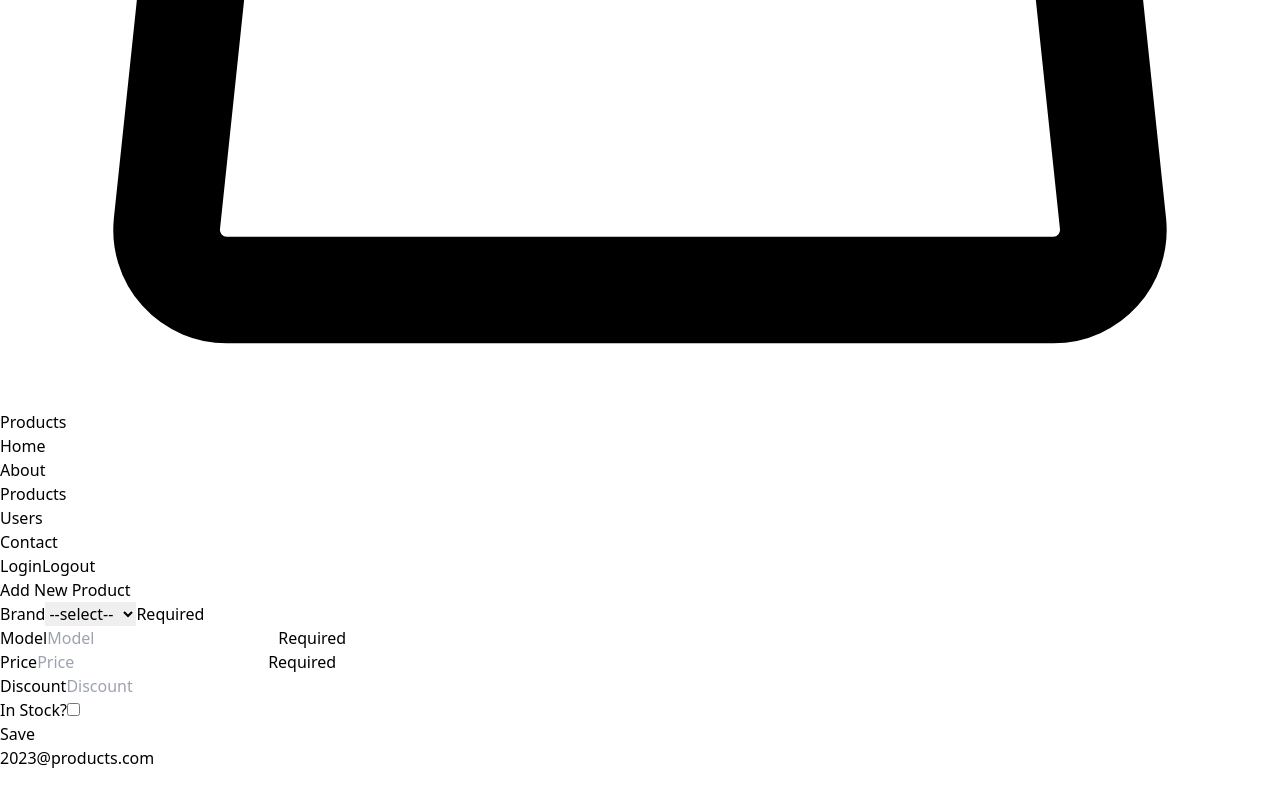
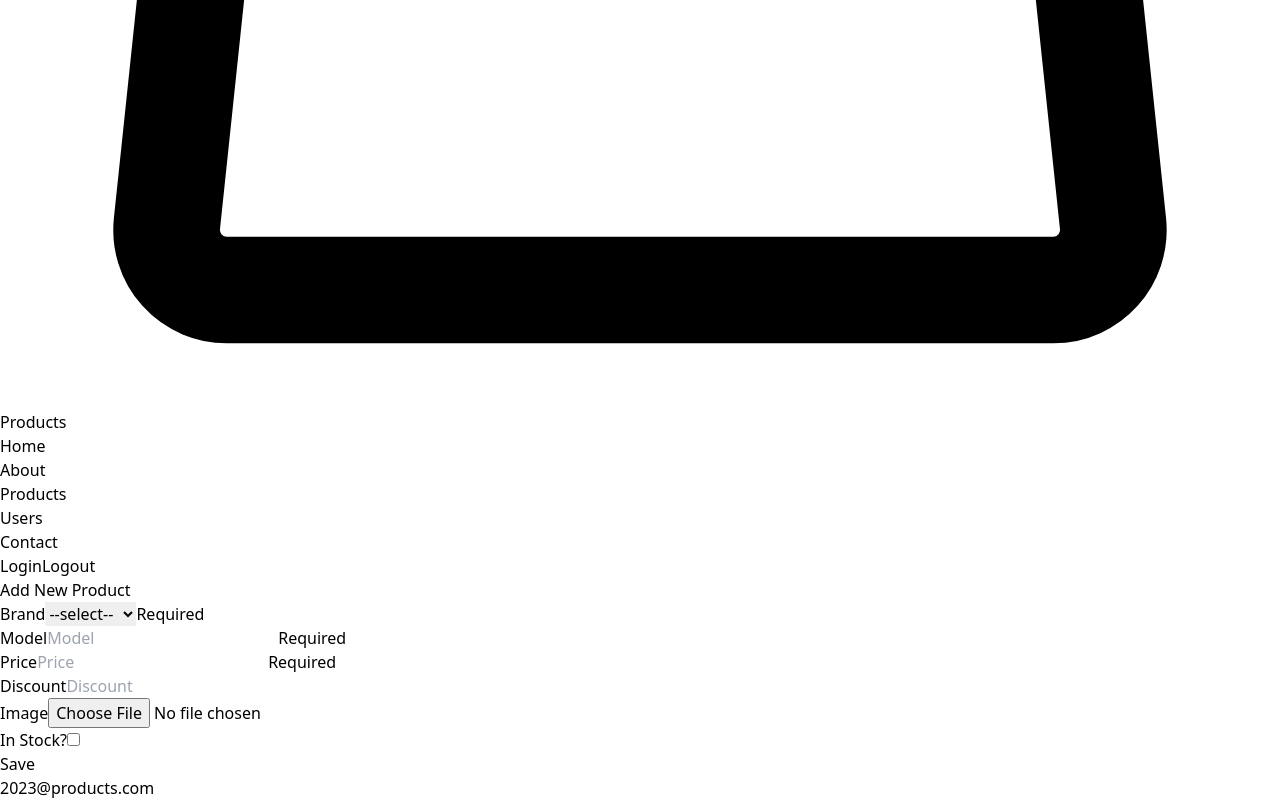
Before and after one commit to mujeeb517/react-b1-dec-23, a React (Vite) app: page /products/new in a window 1280 px wide. Shown: the part 870-1670 px from the top of the page. Before the commit the page ends 1640 px from the top, so only its background shows below. Built offline with nearby package versions, Linux system fonts and the light colour scheme.

Commit message:
file upload

```diff
--- a/src/products/NewProduct.jsx
+++ b/src/products/NewProduct.jsx
@@ -15,14 +15,14 @@ function NewProduct() {
         model: '',
         price: '',
         inStock: false,
-        discount: ''
+        discount: '',
+        image: null
     });
 
     const [hasError, setError] = useState(false);
     const [success, setSuccess] = useState(false);
 
     const onInputChange = (e) => {
-        console.log(e.target.value);
         setProduct({
             ...product,
             [e.target.name]: e.target.value
@@ -39,14 +39,26 @@ function NewProduct() {
         if (!isValid()) return;
         try {
             const payload = { ...product, inStock: product.inStock === 'on' };
-            await axios().post('/api/products', payload);
+
+            const fd = new FormData();
+
+            for (let key in payload) {
+                fd.append(key, payload[key]);
+            }
+
+            await axios().post('/api/products', fd);
             setSuccess(true);
-            setProduct({ brand: '', model: '', price: '', discount: '', inStock: false });
+            setProduct({ brand: '', model: '', price: '', discount: '', inStock: false, image: null });
             // redirect
             // navigate('/products');
         } catch (err) {
             setError(true);
         }
+    };
+
+    const onFileChange = (e) => {
+        const image = e.target.files[0];
+        setProduct({ ...product, image });
     };
 
     return (<div className="m-4 bg-gray-100 p-4 shadow w-1/2">
@@ -91,6 +103,10 @@ function NewProduct() {
             <label>Discount</label>
             <input value={product.discount} onChange={onInputChange} name="discount" className="border p-2 rounded" type="text" placeholder="Discount" />
         </div>
+        <div className="mt-4 flex flex-col">
+            <label>Image</label>
+            <input onChange={onFileChange} name="image" className="ml-1 border p-2 rounded" type="file" />
+        </div>
         <div className="mt-4">
             <label>In Stock?</label>
             <input checked={product.inStock} onChange={onInputChange} name="inStock" className="ml-1 border p-2 rounded" type="checkbox" />
```
